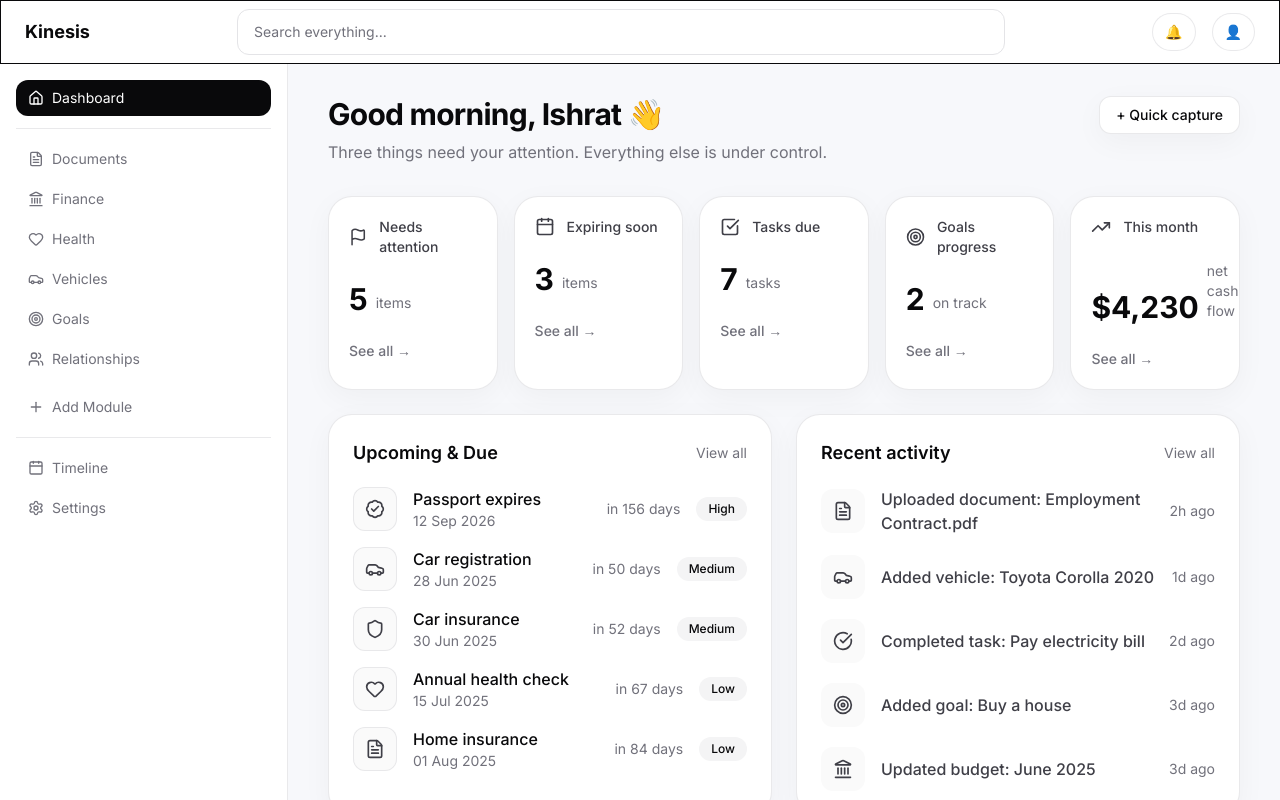
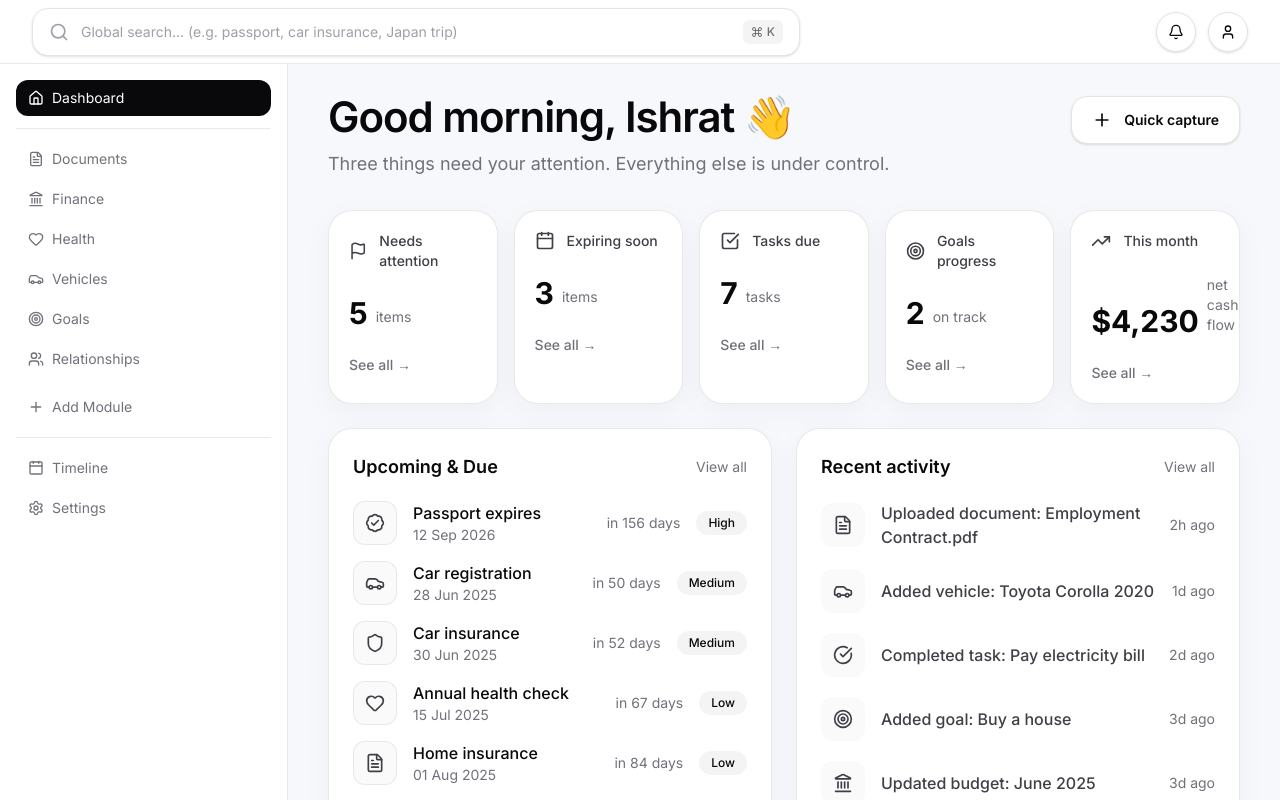
Before and after one commit to Ishrat420/Kinesis, a Next.js app: page / in a window 1280 px wide. Shown: the top 800 px of the page. Built offline with nearby package versions, Linux system fonts and the light colour scheme.

Commit message:
Another interation of UI

```diff
--- a/app/page.tsx
+++ b/app/page.tsx
@@ -4,6 +4,7 @@ import { ReminderList } from "@/components/dashboard/ReminderList";
 import { StatsGrid } from "@/components/dashboard/StatsGrid";
 import { Sidebar } from "@/components/navigation/Sidebar";
 import { Topbar } from "@/components/navigation/Topbar";
+import { Plus } from "lucide-react";
 
 export default function Home() {
   return (
@@ -13,31 +14,37 @@ export default function Home() {
       <div className="flex">
         <Sidebar />
 
-      <section className="flex-1 px-10 py-8">
-        <div className="max-w-7xl">
-            <div className="flex items-start justify-between gap-4">
+        <section className="flex-1 px-10 py-8">
+          <div className="max-w-7xl">
+            {/* Header */}
+            <div className="flex items-start justify-between">
               <div>
-                <h1 className="text-3xl font-bold tracking-tight">
+                <h1 className="text-[42px] font-semibold tracking-tight leading-none">
                   Good morning, Ishrat 👋
                 </h1>
-                <p className="mt-2 text-zinc-500">
+
+                <p className="mt-3 text-lg text-zinc-500">
                   Three things need your attention. Everything else is under
                   control.
                 </p>
               </div>
 
-              <button className="rounded-xl border border-zinc-200/80 bg-white px-4 py-2 text-sm font-medium shadow-[0_8px_30px_rgb(0,0,0,0.04)] hover:bg-zinc-50">
-                + Quick capture
+              <button className="flex h-12 items-center gap-3 rounded-2xl border border-zinc-200 bg-white px-5 text-sm font-semibold shadow-sm transition hover:-translate-y-0.5 hover:bg-zinc-50 hover:shadow-md">
+                <Plus className="h-5 w-5" />
+                Quick capture
               </button>
             </div>
 
+            {/* KPI cards */}
             <StatsGrid />
 
+            {/* Main content */}
             <div className="mt-6 grid gap-6 xl:grid-cols-2">
               <ReminderList />
               <ActivityFeed />
             </div>
 
+            {/* Modules */}
             <ModuleGrid />
           </div>
         </section>
--- a/components/navigation/Topbar.tsx
+++ b/components/navigation/Topbar.tsx
@@ -1,19 +1,37 @@
+import { Bell, Command, Search, User } from "lucide-react";
+
 export function Topbar() {
   return (
-    <header className="flex h-16 items-center justify-between border border-zinc-200/80-b bg-white px-6">
-      <div className="text-lg font-bold">Kinesis</div>
+    <header className="sticky top-0 z-30 h-16 border-b border-zinc-200/80 bg-white/90 backdrop-blur">
+      <div className="mx-auto flex h-full items-center justify-between px-8">
+        {/* Search */}
+        <div className="flex-1">
+          <div className="flex h-12 max-w-3xl items-center justify-between rounded-2xl border border-zinc-200 bg-white px-4 shadow-sm">
+            <div className="flex items-center gap-3 text-zinc-400">
+              <Search className="h-5 w-5" />
 
-      <div className="w-full max-w-3xl rounded-xl border border-zinc-200 bg-white px-4 py-3 text-sm text-zinc-500">
-        Search everything...
-      </div>
+              <span className="text-sm">
+                Global search... (e.g. passport, car insurance, Japan trip)
+              </span>
+            </div>
 
-      <div className="flex items-center gap-4">
-        <button className="rounded-full border border-zinc-200/80 bg-white px-3 py-2 text-sm">
-          🔔
-        </button>
-        <button className="rounded-full border border-zinc-200/80 bg-white px-3 py-2 text-sm">
-          👤
-        </button>
+            <div className="flex items-center gap-1 rounded-md bg-zinc-100 px-2 py-1 text-xs font-medium text-zinc-500">
+              <Command className="h-3 w-3" />
+              K
+            </div>
+          </div>
+        </div>
+
+        {/* Right */}
+        <div className="ml-6 flex items-center gap-3">
+          <button className="flex h-10 w-10 items-center justify-center rounded-full border border-zinc-200 bg-white shadow-sm transition hover:bg-zinc-50">
+            <Bell className="h-4 w-4" />
+          </button>
+
+          <button className="flex h-10 w-10 items-center justify-center rounded-full border border-zinc-200 bg-white shadow-sm transition hover:bg-zinc-50">
+            <User className="h-4 w-4" />
+          </button>
+        </div>
       </div>
     </header>
   );
```
